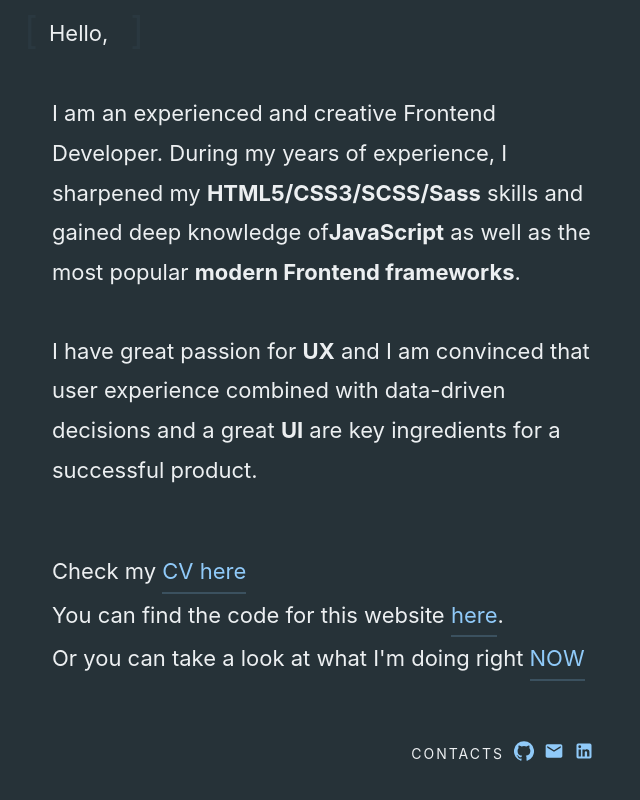
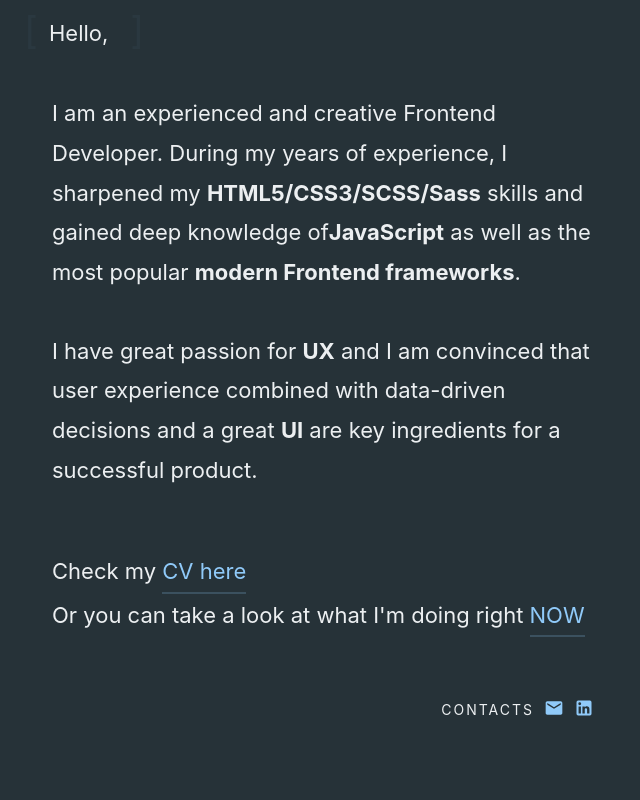
Before and after one commit to stefanocaioni/cv, a React app: page / in a window 1280 px wide. Shown: the part 222-1022 px from the top of the page, without its empty margins (312-952 px from the left). Built offline with nearby package versions, Linux system fonts and the light colour scheme.

Commit message:
Fixing now page

```diff
--- a/src/components/Footer.js
+++ b/src/components/Footer.js
@@ -5,7 +5,6 @@ import {
 } from '@material-ui/core';
 
 import LinkedInIcon from '@material-ui/icons/LinkedIn';
-import GitHubIcon from '@material-ui/icons/GitHub';
 import EmailIcon from '@material-ui/icons/Email';
 
 import { makeStyles } from '@material-ui/core/styles';
@@ -33,7 +32,6 @@ const Footer = () => {
   const classes = useStyles();
 
   const contacts = [
-    { icon: <GitHubIcon fontSize='small' />, name: 'GitHub', url: 'https://github.com/stefanocaioni' },
     { icon: <EmailIcon fontSize='small' />, name: 'Email', url: 'mailto:ste.caioni@gmail.com' },
     { icon: <LinkedInIcon fontSize='small' />, name: 'LinkedIn', url: 'https://www.linkedin.com/in/stefanocaioni/' },
   ];
--- a/src/pages/Home.js
+++ b/src/pages/Home.js
@@ -68,8 +68,6 @@ export default withStyles(styles)(({classes}) => {
       <Typography className={classes.section}>
         Check my <Link className={classes.textLink} color='primary' href='/cv'>CV here</Link>
         <br />
-        You can find the code for this website <Link className={classes.textLink} target='_blank' href='https://github.com/stefanocaioni/cv'>here</Link>.
-        <br />
         Or you can take a look at what I'm doing right <Link className={classes.textLink} color='primary' href='/now'>NOW</Link>
       </Typography>
     </>
--- a/src/pages/Now.js
+++ b/src/pages/Now.js
@@ -104,8 +104,7 @@ export default withStyles(styles)(({classes}) => {
           Creating
         </Typography>
         <Typography>
-          As well as constantly improving this website I'm also working on a React Wordpress theme to use for my blogs.
-          I'm coding it using <strong>Gatsby</strong>.
+          I'm having fun converting my Wordpress blog into a static site using VueJs.
         </Typography>
       </div>
 
```
